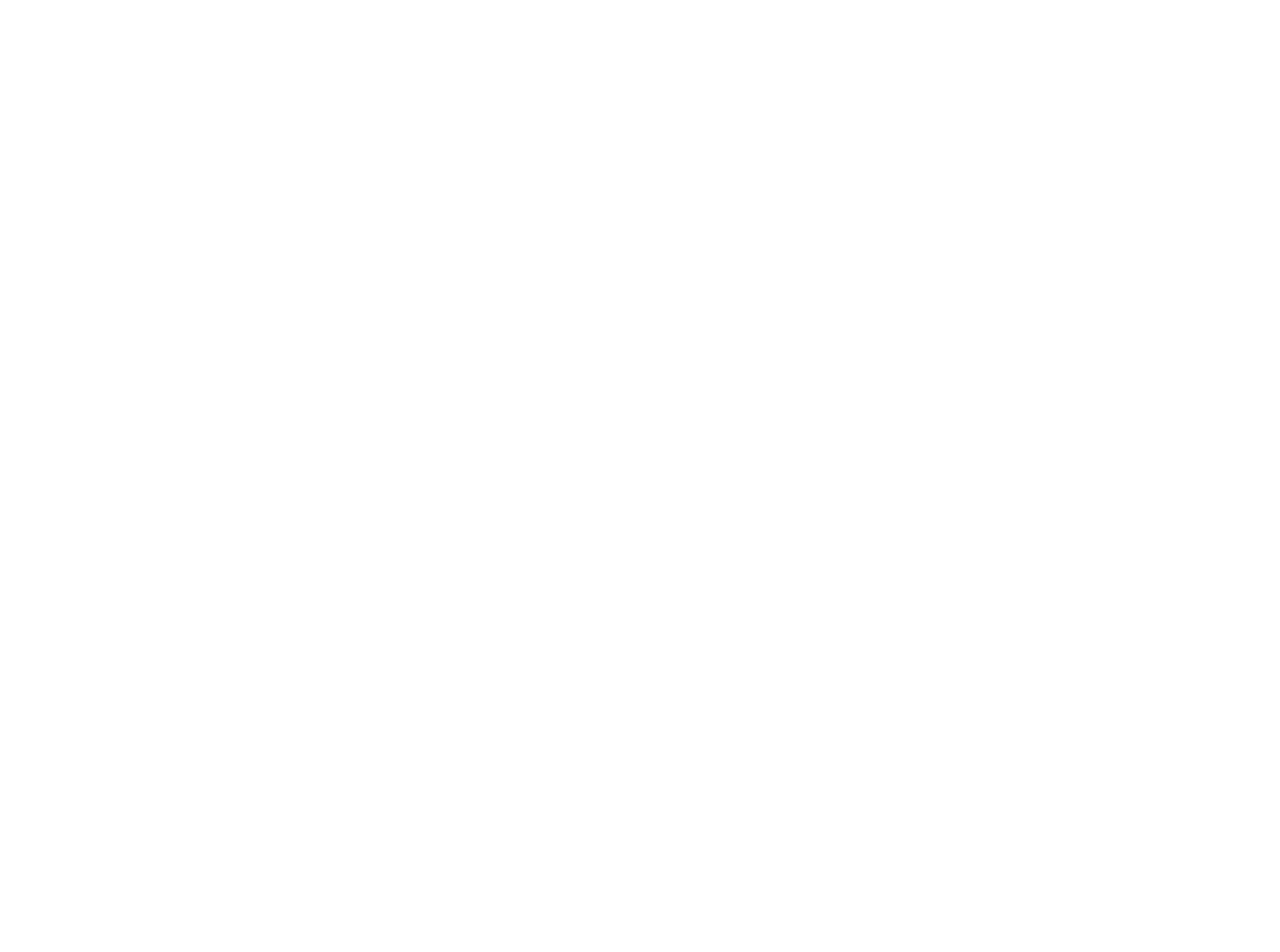
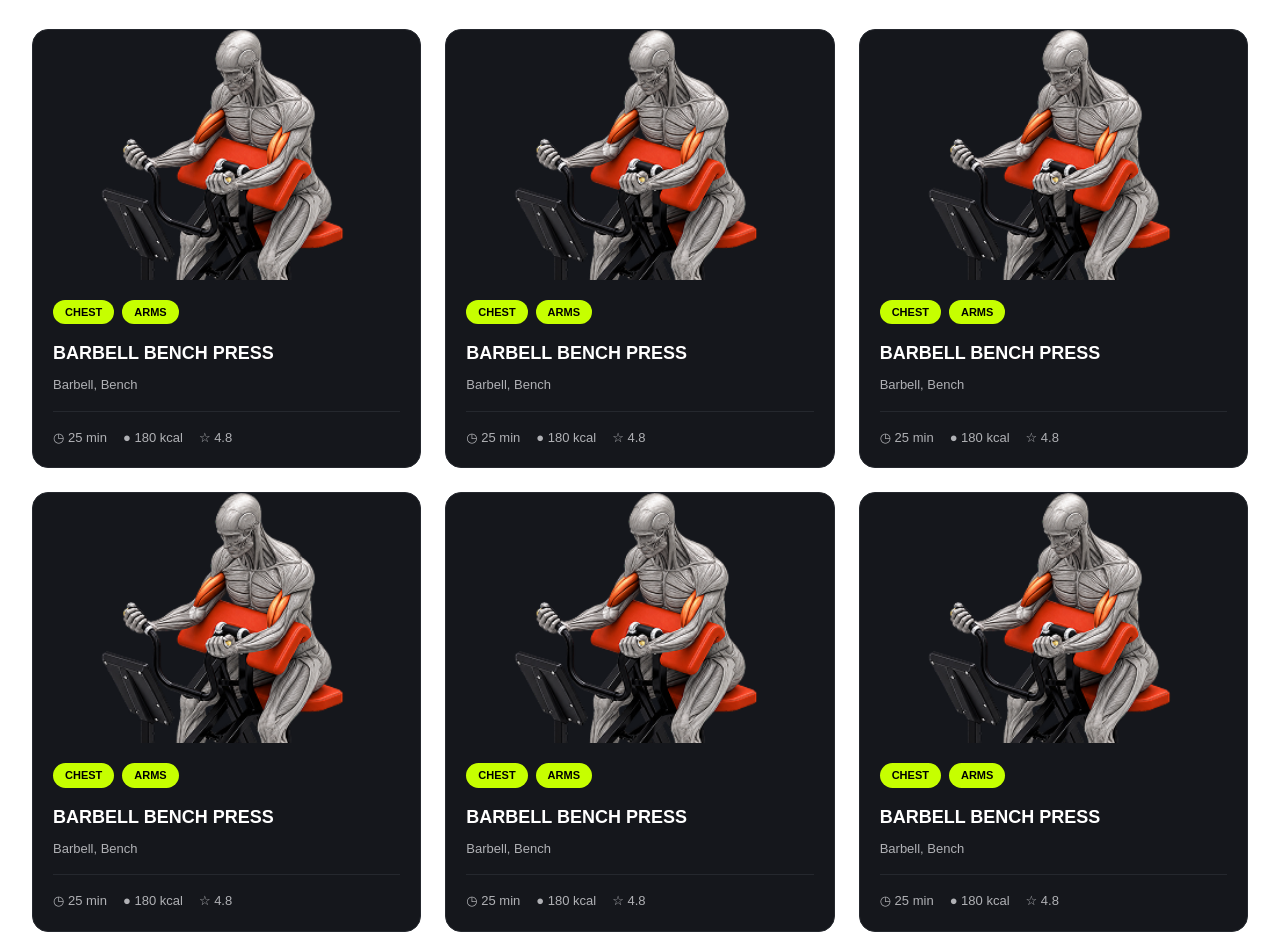
Before and after one commit to Rauf29/Fit-Log, a Next.js app: page / in a window 1280 px wide. Shown: the part 795-1747 px from the top of the page. Before the commit the page ends 800 px from the top, so only its background shows below. Built offline with nearby package versions, Linux system fonts and the light colour scheme.

Commit message:
compleated card section

```diff
--- a/src/app/page.tsx
+++ b/src/app/page.tsx
@@ -86,7 +86,7 @@
 
             <Link href="/">
               <button
-                className="mt-6 cursor-pointer rounded-md border border-transparent bg-primary px-5 py-3 text-[12px] leading-[20px] font-bold uppercase text-black transition-all duration-400 ease-in-out hover:border-primary hover:bg-transparent hover:text-white"
+                className="mt-6 cursor-pointer rounded-md border border-transparent bg-primary px-5 py-2.5 text-[12px] leading-[20px] font-bold uppercase text-black transition-all duration-400 ease-in-out hover:border-primary hover:bg-transparent hover:text-white"
               >
                 Browse Workouts
               </button>
@@ -105,7 +105,267 @@
 
       </section>
 
+      <section className="container mx-auto px-4 py-5 sm:px-6 lg:px-8">
+        <div className="mb-7">
+          <h2 className="text-[36px] font-extrabold uppercase leading-none text-white">
+            The Library
+          </h2>
 
+          <p className="mt-2 text-[16px] text-secondary">
+            Twelve lifts covering every major muscle group.
+          </p>
+        </div>
+
+        <div className="grid grid-cols-1 gap-6 sm:grid-cols-2 lg:grid-cols-3">
+
+          <Link
+            href="/workouts/barbell-bench-press"
+            className="group block cursor-pointer overflow-hidden rounded-2xl border border-[#25282e] bg-[#15171c] transition-all duration-[400ms] hover:border-primary"
+          >
+            <div className="h-[250px] w-full overflow-hidden">
+              <Image
+                src={HeroImage}
+                alt="Barbell Bench Press"
+                className="h-full w-full object-cover object-top transition-all duration-[400ms] group-hover:scale-105"
+              />
+            </div>
+
+            <div className="p-5">
+              <div className="mb-4 flex gap-2">
+                <span className="rounded-full bg-primary px-3 py-1 text-[11px] font-bold text-black uppercase">
+                  CHEST
+                </span>
+
+                <span className="rounded-full bg-primary px-3 py-1 text-[11px] font-bold text-black uppercase">
+                  ARMS
+                </span>
+              </div>
+
+              <h3 className="text-[18px] font-bold uppercase text-white">
+                Barbell Bench Press
+              </h3>
+
+              <p className="mt-2 text-[13px] text-secondary">
+                Barbell, Bench
+              </p>
+
+              <div className="my-4 border-t border-[#25282e]" />
+
+              <div className="flex items-center gap-4 text-[13px] text-secondary">
+                <span>◷ 25 min</span>
+                <span>● 180 kcal</span>
+                <span>☆ 4.8</span>
+              </div>
+            </div>
+          </Link>
+
+          <Link
+            href="/workouts/barbell-bench-press"
+            className="group block cursor-pointer overflow-hidden rounded-2xl border border-[#25282e] bg-[#15171c] transition-all duration-[400ms] hover:border-primary"
+          >
+            <div className="h-[250px] w-full overflow-hidden">
+              <Image
+                src={HeroImage}
+                alt="Barbell Bench Press"
+                className="h-full w-full object-cover object-top transition-all duration-[400ms] group-hover:scale-105"
+              />
+            </div>
+
+            <div className="p-5">
+              <div className="mb-4 flex gap-2">
+                <span className="rounded-full bg-primary px-3 py-1 text-[11px] font-bold text-black uppercase">
+                  CHEST
+                </span>
+
+                <span className="rounded-full bg-primary px-3 py-1 text-[11px] font-bold text-black uppercase">
+                  ARMS
+                </span>
+              </div>
+
+              <h3 className="text-[18px] font-bold uppercase text-white">
+                Barbell Bench Press
+              </h3>
+
+              <p className="mt-2 text-[13px] text-secondary">
+                Barbell, Bench
+              </p>
+
+              <div className="my-4 border-t border-[#25282e]" />
+
+              <div className="flex items-center gap-4 text-[13px] text-secondary">
+                <span>◷ 25 min</span>
+                <span>● 180 kcal</span>
+                <span>☆ 4.8</span>
+              </div>
+            </div>
+          </Link>
+
+          <Link
+            href="/workouts/barbell-bench-press"
+            className="group block cursor-pointer overflow-hidden rounded-2xl border border-[#25282e] bg-[#15171c] transition-all duration-[400ms] hover:border-primary"
+          >
+            <div className="h-[250px] w-full overflow-hidden">
+              <Image
+                src={HeroImage}
+                alt="Barbell Bench Press"
+                className="h-full w-full object-cover object-top transition-all duration-[400ms] group-hover:scale-105"
+              />
+            </div>
+
+            <div className="p-5">
+              <div className="mb-4 flex gap-2">
+                <span className="rounded-full bg-primary px-3 py-1 text-[11px] font-bold text-black uppercase">
+                  CHEST
+                </span>
+
+                <span className="rounded-full bg-primary px-3 py-1 text-[11px] font-bold text-black uppercase">
+                  ARMS
+                </span>
+              </div>
+
+              <h3 className="text-[18px] font-bold uppercase text-white">
+                Barbell Bench Press
+              </h3>
+
+              <p className="mt-2 text-[13px] text-secondary">
+                Barbell, Bench
+              </p>
+
+              <div className="my-4 border-t border-[#25282e]" />
+
+              <div className="flex items-center gap-4 text-[13px] text-secondary">
+                <span>◷ 25 min</span>
+                <span>● 180 kcal</span>
+                <span>☆ 4.8</span>
+              </div>
+            </div>
+          </Link>
+
+          <Link
+            href="/workouts/barbell-bench-press"
+            className="group block cursor-pointer overflow-hidden rounded-2xl border border-[#25282e] bg-[#15171c] transition-all duration-[400ms] hover:border-primary"
+          >
+            <div className="h-[250px] w-full overflow-hidden">
+              <Image
+                src={HeroImage}
+                alt="Barbell Bench Press"
+                className="h-full w-full object-cover object-top transition-all duration-[400ms] group-hover:scale-105"
+              />
+            </div>
+
+            <div className="p-5">
+              <div className="mb-4 flex gap-2">
+                <span className="rounded-full bg-primary px-3 py-1 text-[11px] font-bold text-black uppercase">
+                  CHEST
+                </span>
+
+                <span className="rounded-full bg-primary px-3 py-1 text-[11px] font-bold text-black uppercase">
+                  ARMS
+                </span>
+              </div>
+
+              <h3 className="text-[18px] font-bold uppercase text-white">
+                Barbell Bench Press
+              </h3>
+
+              <p className="mt-2 text-[13px] text-secondary">
+                Barbell, Bench
+              </p>
+
+              <div className="my-4 border-t border-[#25282e]" />
+
+              <div className="flex items-center gap-4 text-[13px] text-secondary">
+                <span>◷ 25 min</span>
+                <span>● 180 kcal</span>
+                <span>☆ 4.8</span>
+              </div>
+            </div>
+          </Link>
+
+          <Link
+            href="/workouts/barbell-bench-press"
+            className="group block cursor-pointer overflow-hidden rounded-2xl border border-[#25282e] bg-[#15171c] transition-all duration-[400ms] hover:border-primary"
+          >
+            <div className="h-[250px] w-full overflow-hidden">
+              <Image
+                src={HeroImage}
+                alt="Barbell Bench Press"
+                className="h-full w-full object-cover object-top transition-all duration-[400ms] group-hover:scale-105"
+              />
+            </div>
+
+            <div className="p-5">
+              <div className="mb-4 flex gap-2">
+                <span className="rounded-full bg-primary px-3 py-1 text-[11px] font-bold text-black uppercase">
+                  CHEST
+                </span>
+
+                <span className="rounded-full bg-primary px-3 py-1 text-[11px] font-bold text-black uppercase">
+                  ARMS
+                </span>
+              </div>
+
+              <h3 className="text-[18px] font-bold uppercase text-white">
+                Barbell Bench Press
+              </h3>
+
+              <p className="mt-2 text-[13px] text-secondary">
+                Barbell, Bench
+              </p>
+
+              <div className="my-4 border-t border-[#25282e]" />
+
+              <div className="flex items-center gap-4 text-[13px] text-secondary">
+                <span>◷ 25 min</span>
+                <span>● 180 kcal</span>
+                <span>☆ 4.8</span>
+              </div>
+            </div>
+          </Link>
+
+          <Link
+            href="/workouts/barbell-bench-press"
+            className="group block cursor-pointer overflow-hidden rounded-2xl border border-[#25282e] bg-[#15171c] transition-all duration-[400ms] hover:border-primary"
+          >
+            <div className="h-[250px] w-full overflow-hidden">
+              <Image
+                src={HeroImage}
+                alt="Barbell Bench Press"
+                className="h-full w-full object-cover object-top transition-all duration-[400ms] group-hover:scale-105"
+              />
+            </div>
+
+            <div className="p-5">
+              <div className="mb-4 flex gap-2">
+                <span className="rounded-full bg-primary px-3 py-1 text-[11px] font-bold text-black uppercase">
+                  CHEST
+                </span>
+
+                <span className="rounded-full bg-primary px-3 py-1 text-[11px] font-bold text-black uppercase">
+                  ARMS
+                </span>
+              </div>
+
+              <h3 className="text-[18px] font-bold uppercase text-white">
+                Barbell Bench Press
+              </h3>
+
+              <p className="mt-2 text-[13px] text-secondary">
+                Barbell, Bench
+              </p>
+
+              <div className="my-4 border-t border-[#25282e]" />
+
+              <div className="flex items-center gap-4 text-[13px] text-secondary">
+                <span>◷ 25 min</span>
+                <span>● 180 kcal</span>
+                <span>☆ 4.8</span>
+              </div>
+            </div>
+          </Link>
+
+        </div>
+      </section>
     </>
   );
 }
```
